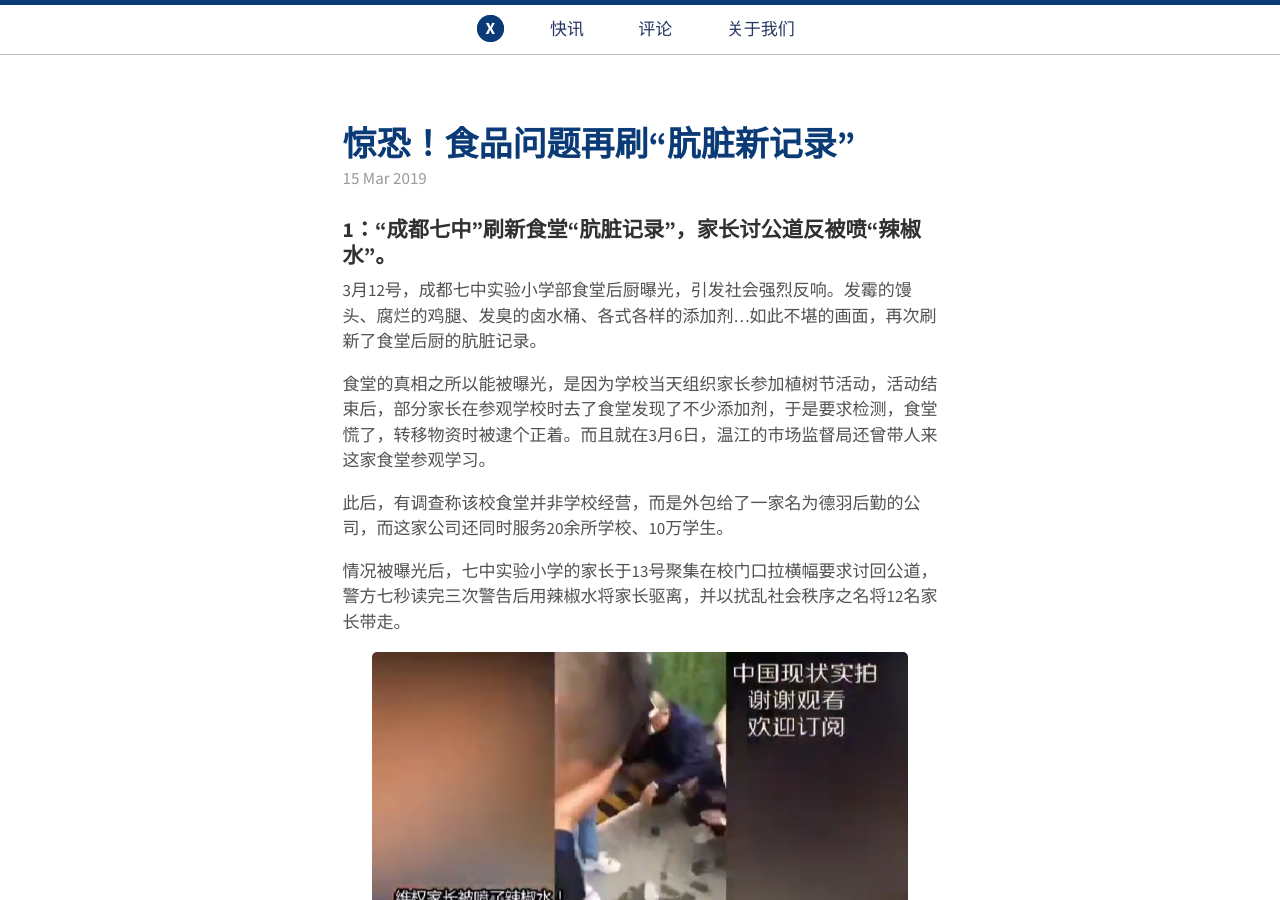
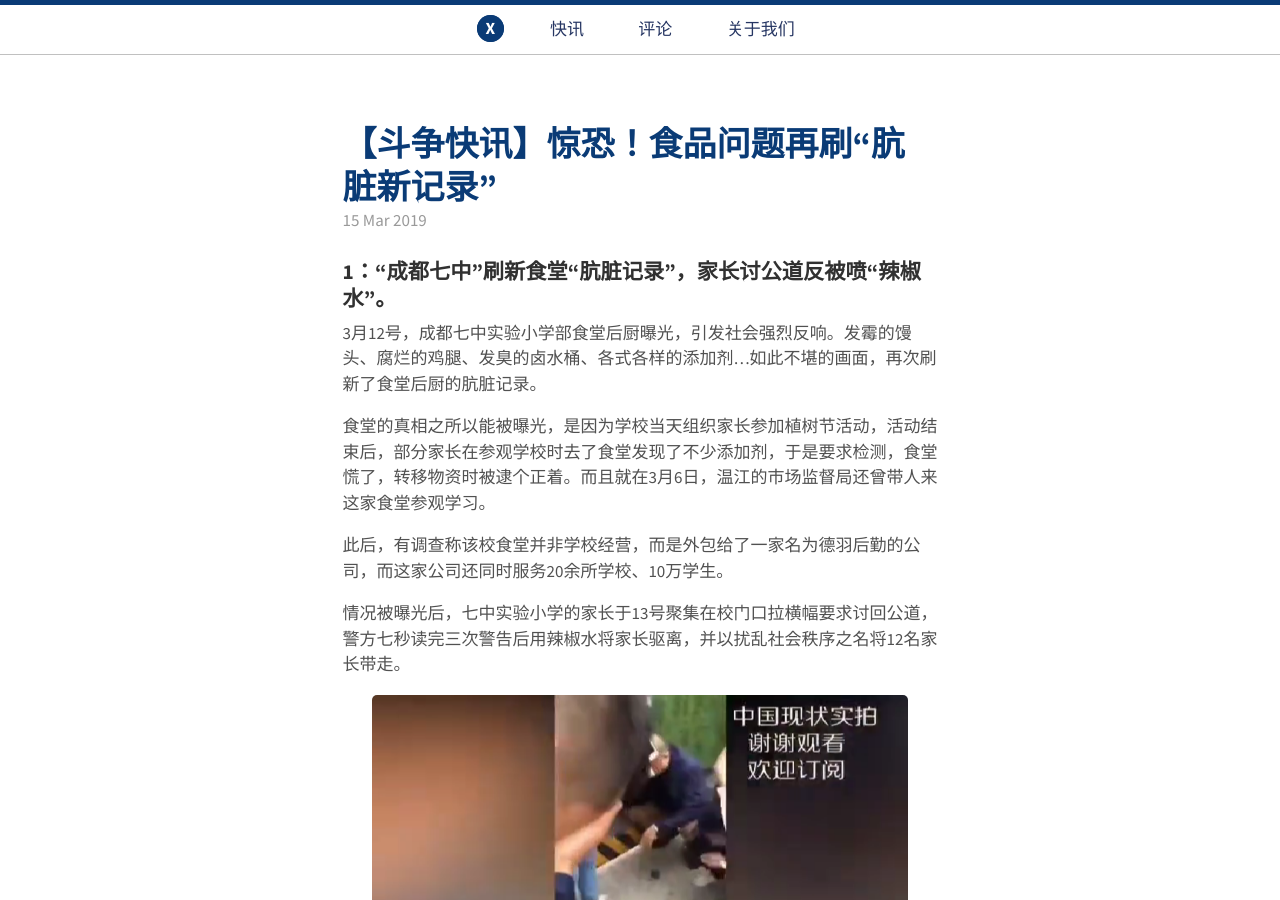
Before and after one commit to xsdai3/xsdai3.github.io, a Jekyll site: the page built from _posts/2019-03-15-【斗争快讯】惊恐！食品问题再刷“肮脏新记录”.md, in a window 1280 px wide and 900 px high. Built offline with Jekyll 4.4.1, drawn with Linux system fonts in a browser that asks for light colours; our own code applies the rules of GitHub Pages for plain Markdown files.

Commit message:
Update and rename 2019-03-15-惊恐！食品问题再刷“肮脏新记录”.md to 2019-03-15-【斗争快讯】惊恐！食品问题再刷“肮脏新记录”.md

```diff
--- a/_posts/2019-03-15-惊恐！食品问题再刷“肮脏新记录”.md
+++ b/_posts/2019-03-15-【斗争快讯】惊恐！食品问题再刷“肮脏新记录”.md
@@ -1,6 +1,6 @@
 ---
 template: post
-title: "惊恐！食品问题再刷“肮脏新记录”"
+title: "【斗争快讯】惊恐！食品问题再刷“肮脏新记录”"
 date: 2019-03-15
 tags: kuaixun
 excerpt_separator: <!--more-->
```
